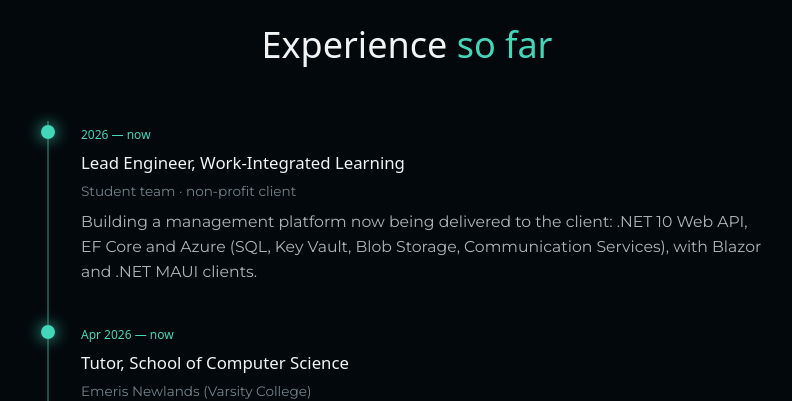
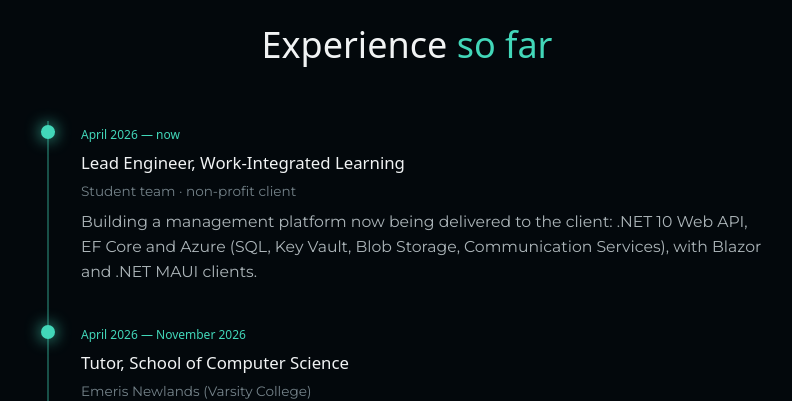
Before and after one commit to ST10439147/Dillon-Rinkwest-portfolio, an Astro site: page / in a window 1280 px wide. Shown: the part 3680-4081 px from the top of the page, without its empty margins (233-1025 px from the left). Built offline with nearby package versions, Linux system fonts and the light colour scheme; Astro itself is replaced by a stand-in of ours; a web font is replaced by a local one.

Commit message:
Clarify experience dates
Use full month names and specify the tutoring role's November 2026 end date.

```diff
--- a/src/pages/index.astro
+++ b/src/pages/index.astro
@@ -83,8 +83,8 @@ const skills = [
 ];
 
 const experience = [
-  { when: '2026 — now', title: 'Lead Engineer, Work-Integrated Learning', where: 'Student team · non-profit client', text: 'Building a management platform now being delivered to the client: .NET 10 Web API, EF Core and Azure (SQL, Key Vault, Blob Storage, Communication Services), with Blazor and .NET MAUI clients.' },
-  { when: 'Apr 2026 — now', title: 'Tutor, School of Computer Science', where: 'Emeris Newlands (Varsity College)', text: 'Weekly consultations, debugging sessions and code reviews for first- and second-year students, explaining the root cause of each fix rather than handing over the answer.' },
+  { when: 'April 2026 — now', title: 'Lead Engineer, Work-Integrated Learning', where: 'Student team · non-profit client', text: 'Building a management platform now being delivered to the client: .NET 10 Web API, EF Core and Azure (SQL, Key Vault, Blob Storage, Communication Services), with Blazor and .NET MAUI clients.' },
+  { when: 'April 2026 — November 2026', title: 'Tutor, School of Computer Science', where: 'Emeris Newlands (Varsity College)', text: 'Weekly consultations, debugging sessions and code reviews for first- and second-year students, explaining the root cause of each fix rather than handing over the answer.' },
   { when: '2026', title: 'Golden Key · IITPSA · Cisco', where: 'Honours & certifications', text: 'Golden Key International Honour Society (top 15%, 85.75% average), IITPSA student member, and Cisco Introduction to Cybersecurity.' },
 ];
 
```
